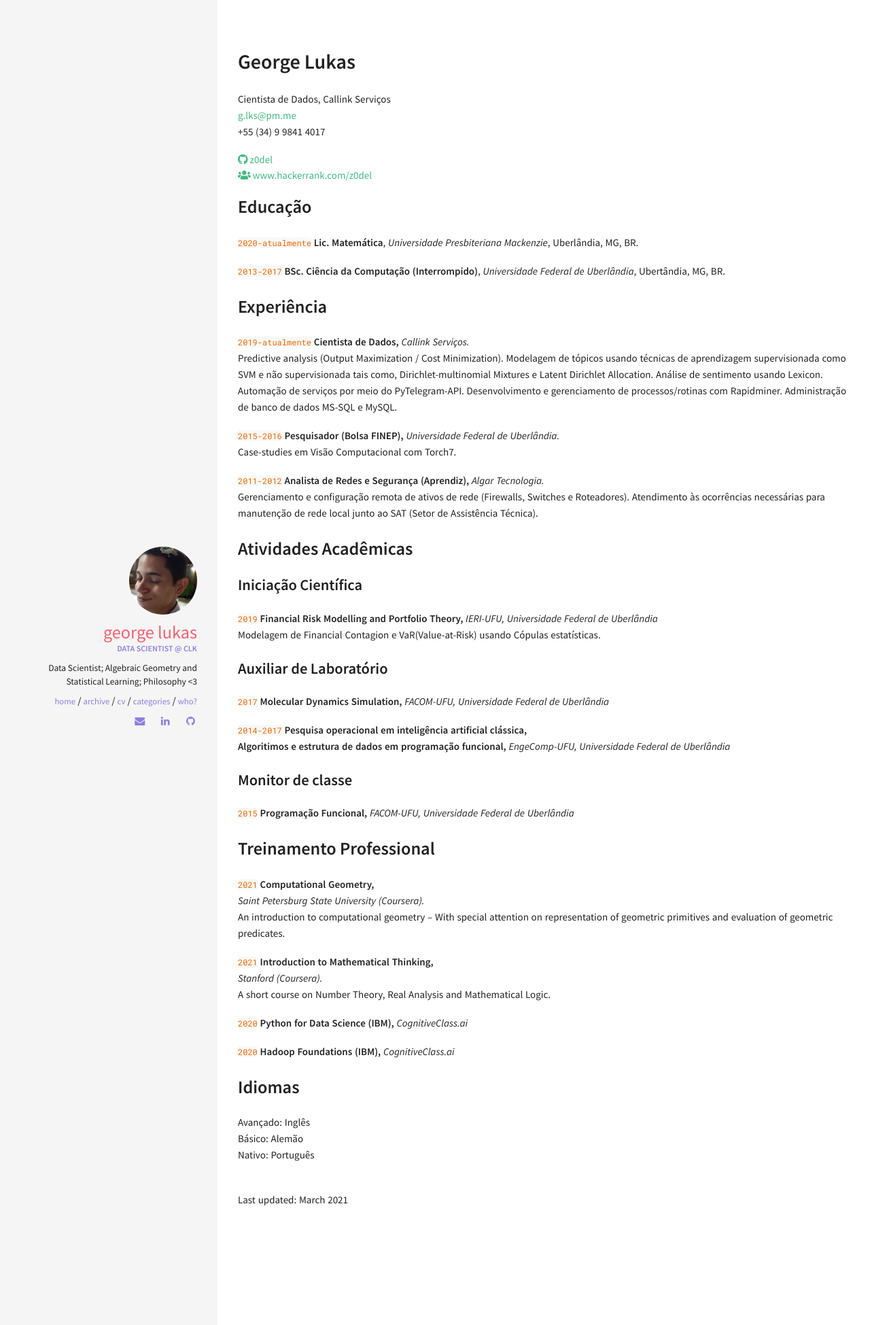
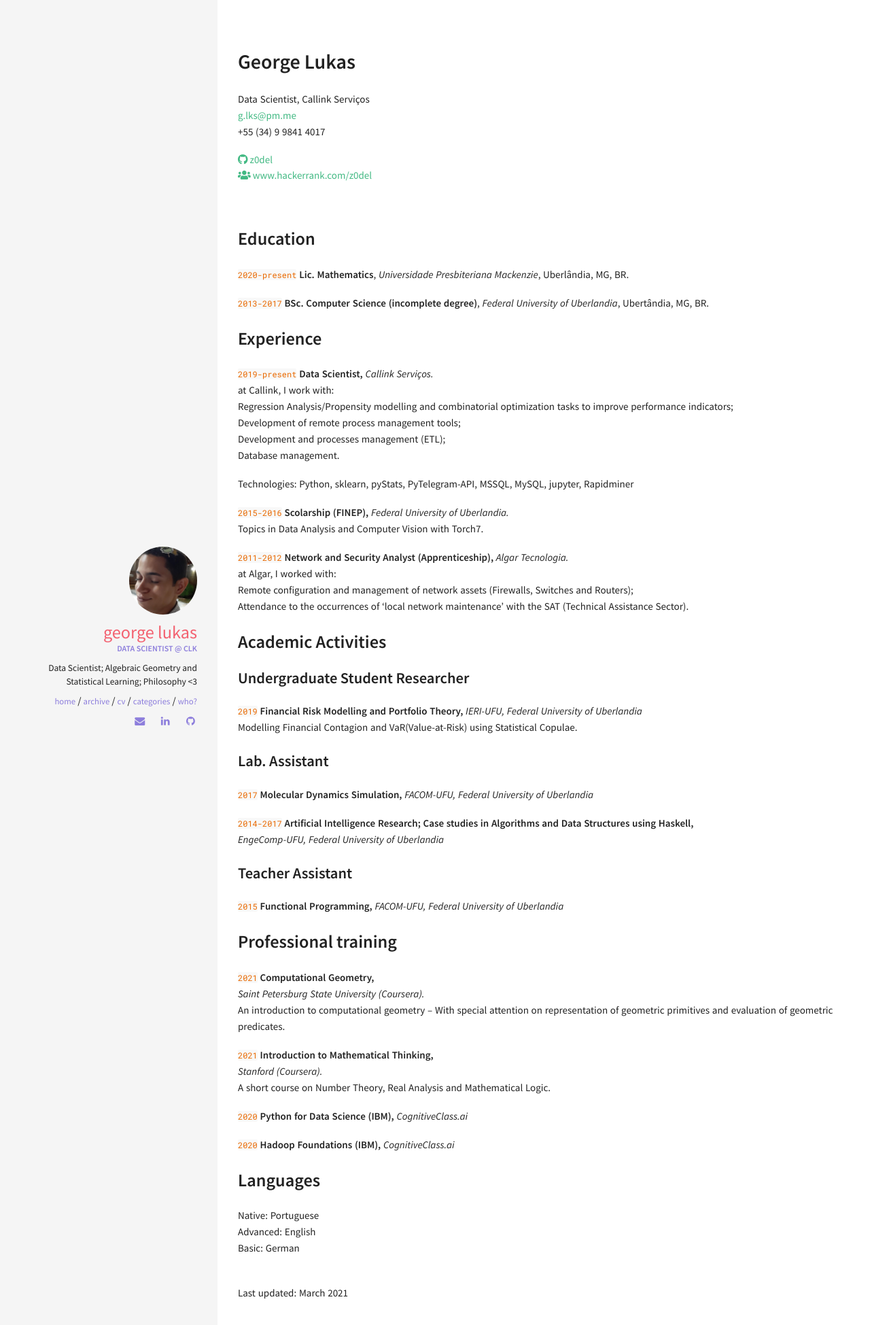
Before and after one commit to z0del/davewhipp.github.io, a Jekyll site: the page built from _cv/cv-en_us.md, in a window 1280 px wide. Shown: the top 1949 px of the page at 68% size. Built offline with Jekyll 4.4.1, drawn with Linux system fonts in a browser that asks for light colours; nearby versions of some CDN libraries; a style sheet for code colours, icons or effects is not loaded.

Commit message:
file changes

```diff
--- a/_config.yml
+++ b/_config.yml
@@ -7,7 +7,6 @@ title: George Lukas
 email: g.lks@pm.me
 description: George Lukas's personal website
 url: https://z0del.github.io # the base hostname & protocol for your site
-
 
 #
 ###################################
--- a/_cv/cv-en_us.md
+++ b/_cv/cv-en_us.md
@@ -4,7 +4,7 @@ permalink: cv/cv-en_us
 ---
 
 # George Lukas
-Cientista de Dados, Callink Serviços <br/>
+Data Scientist, Callink Serviços <br/>
 <a href="g.lks@pm.me">g.lks@pm.me</a>
 <br/>+55 (34) 9 9841 4017
 
@@ -13,65 +13,68 @@ Cientista de Dados, Callink Serviços <br/>
   <a href="https://www.hackerrank.com/z0del"><i class="fas fa-users"></i> www.hackerrank.com/z0del</a>
 </div>
 
-## Educação
+<br/>
+## Education
 
-`2020-atualmente`
-**Lic. Matemática**,
+`2020-present`
+**Lic. Mathematics**,
 *Universidade Presbiteriana Mackenzie*, Uberlândia, MG, BR.<br/>
 
 `2013-2017`
-**BSc. Ciência da Computação (Interrompido)**,
-*Universidade Federal de Uberlândia*, Ubertândia, MG, BR.
+**BSc. Computer Science (incomplete degree)**,
+*Federal University of Uberlandia*, Ubertândia, MG, BR.
 
-## Experiência
+## Experience
 
-`2019-atualmente`
-**Cientista de Dados,**
+`2019-present`
+**Data Scientist,**
 *Callink Serviços.*<br/>
-Predictive analysis (Output Maximization / Cost Minimization).
-Modelagem de tópicos usando técnicas de aprendizagem supervisionada como SVM e não supervisionada
-tais como, Dirichlet-multinomial Mixtures e Latent Dirichlet Allocation. Análise de sentimento usando Lexicon.
-Automação de serviços por meio do PyTelegram-API. Desenvolvimento e gerenciamento de processos/rotinas com Rapidminer.
-Administração de banco de dados MS-SQL e MySQL.
+at Callink, I work with:<br/>
+Regression Analysis/Propensity modelling and combinatorial optimization tasks to improve performance indicators;<br/>
+Development of remote process management tools;<br/>
+Development and  processes management (ETL);<br/>
+Database management.<br/>
+
+Technologies: Python, sklearn, pyStats, PyTelegram-API, MSSQL, MySQL, jupyter, Rapidminer
 
 `2015-2016`
-**Pesquisador (Bolsa FINEP),** *Universidade Federal de Uberlândia.*<br/>
-Case-studies em Visão Computacional com Torch7.
+**Scolarship (FINEP),** *Federal University of Uberlandia.*<br/>
+ Topics in Data Analysis and Computer Vision with Torch7.
 
 `2011-2012`
-**Analista de Redes e Segurança (Aprendiz),**
+**Network and Security Analyst (Apprenticeship),**
 *Algar Tecnologia.*<br/>
-Gerenciamento e configuração remota de ativos de rede (Firewalls, Switches e Roteadores).
-Atendimento às ocorrências necessárias para manutenção de rede local junto ao SAT (Setor de Assistência Técnica).
+at Algar, I worked with:<br/>
+Remote configuration and management of network assets (Firewalls, Switches and Routers);<br/>
+Attendance to the occurrences of 'local network maintenance' with the SAT (Technical Assistance Sector).
 
 
-## Atividades Acadêmicas
+## Academic Activities
 
-### Iniciação Científica
+### Undergraduate Student Researcher
 
 `2019`
 **Financial Risk Modelling and Portfolio Theory,**
-*IERI-UFU, Universidade Federal de Uberlândia*<br/>
-Modelagem de Financial Contagion e VaR(Value-at-Risk) usando Cópulas estatísticas.
+*IERI-UFU, Federal University of Uberlandia*<br/>
+Modelling Financial Contagion and VaR(Value-at-Risk) using Statistical Copulae.
 
-### Auxiliar de Laboratório
+### Lab. Assistant
 
 `2017`
 **Molecular Dynamics Simulation,**
-*FACOM-UFU, Universidade Federal de Uberlândia*
+*FACOM-UFU, Federal University of Uberlandia*
 
 `2014-2017`
-**Pesquisa operacional em inteligência artificial clássica,**<br/>
-**Algoritimos e estrutura de dados em programação funcional,**
-*EngeComp-UFU, Universidade Federal de Uberlândia*
+**Artificial Intelligence Research; Case studies in Algorithms and Data Structures using Haskell,** <br/>
+*EngeComp-UFU, Federal University of Uberlandia*
 
-### Monitor de classe
+### Teacher Assistant
 
 `2015`
-**Programação Funcional,**
-*FACOM-UFU, Universidade Federal de Uberlândia*
+**Functional Programming,**
+*FACOM-UFU, Federal University of Uberlandia*
 
-## Treinamento Professional
+## Professional training
 
 `2021`
 **Computational Geometry,**<br/>
@@ -93,10 +96,10 @@ A short course on Number Theory, Real Analysis and Mathematical Logic.<br/>
 *CognitiveClass.ai*<br/>
 
 
-## Idiomas
+## Languages
 
-Avançado: Inglês<br/>
-Básico: Alemão<br/>
-Nativo: Português<br/>
+Native: Portuguese<br/>
+Advanced: English<br/>
+Basic: German<br/>
 
 <br/>Last updated: March  2021<br/><br/>
```
Also changed, not shown: _cv/cv-pt_br.md (+12 -7 lines), 1 other file.
